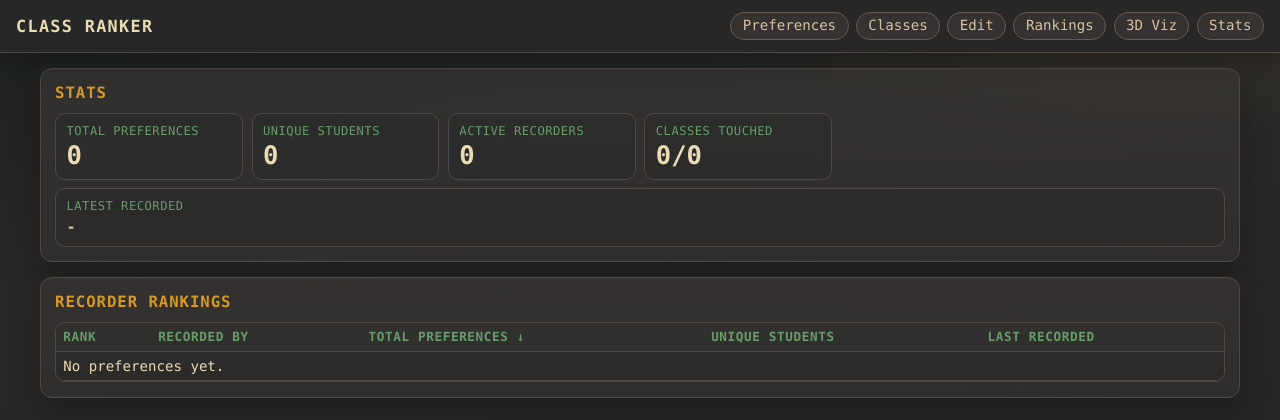
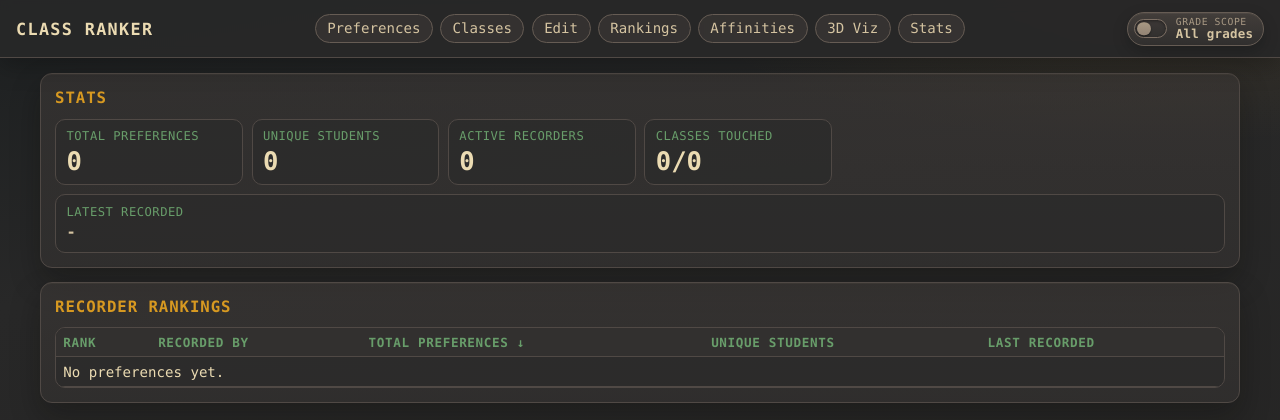
Before and after one commit to octonoodle/purposes-class-ranker, a FastAPI app: page /stats in a window 1280 px wide. Shown: the top 420 px of the page. Run offline with FastAPI, Linux system fonts and the light colour scheme; parts of the project's set-up code (start-up, migrations or seed data) failed here and were passed over.

Commit message:
Add class affinities page and polish grade-filter toggle

```diff
--- a/app/main.py
+++ b/app/main.py
@@ -1,4 +1,5 @@
 import hashlib
+from collections import defaultdict
 from urllib.parse import urlencode
 from typing import Any
 
@@ -16,6 +17,7 @@ from .models import Class, Preference, Student
 app = FastAPI(title="Class Ranker")
 app.mount("/static", StaticFiles(directory="app/static"), name="static")
 templates = Jinja2Templates(directory="app/templates")
+TWELFTH_GRADE_ONLY_COOKIE = "show_twelfth_grade_only"
 
 
 def redirect_with_message(
@@ -42,6 +44,10 @@ def set_recorder_cookie(response: RedirectResponse, recorded_by: str) -> Redirec
             samesite="lax",
         )
     return response
+
+
+def is_twelfth_grade_only_enabled(request: Request) -> bool:
+    return request.cookies.get(TWELFTH_GRADE_ONLY_COOKIE, "0") == "1"
 
 
 def normalize_class_name(class_name: str) -> str:
@@ -129,13 +135,23 @@ def backfill_class_codes_from_names() -> None:
                 class_row.class_code = class_code_from_name(class_row.class_name)
 
 
-def get_student_name_options(db: Session) -> list[str]:
-    student_names = db.execute(select(Student.name).order_by(Student.name.asc())).scalars().all()
-    legacy_names = db.execute(
-        select(Preference.student_name)
-        .distinct()
-        .order_by(Preference.student_name.asc())
-    ).scalars().all()
+def get_student_name_options(db: Session, preference_grade_filter: int | None = None) -> list[str]:
+    if preference_grade_filter is None:
+        student_names = db.execute(select(Student.name).order_by(Student.name.asc())).scalars().all()
+        legacy_stmt = (
+            select(Preference.student_name)
+            .distinct()
+            .order_by(Preference.student_name.asc())
+        )
+    else:
+        student_names = []
+        legacy_stmt = (
+            select(Preference.student_name)
+            .where(Preference.student_grade == preference_grade_filter)
+            .distinct()
+            .order_by(Preference.student_name.asc())
+        )
+    legacy_names = db.execute(legacy_stmt).scalars().all()
 
     names_by_lower: dict[str, str] = {}
     for name in student_names + legacy_names:
@@ -177,6 +193,22 @@ def startup() -> None:
 @app.get("/")
 def home() -> RedirectResponse:
     return RedirectResponse(url="/preferences", status_code=status.HTTP_303_SEE_OTHER)
+
+
+@app.post("/settings/grade-filter")
+def set_global_grade_filter(
+    twelfth_only: str | None = Form(None),
+    return_to: str = Form("/preferences"),
+) -> RedirectResponse:
+    target = return_to if return_to.startswith("/") else "/preferences"
+    response = RedirectResponse(url=target, status_code=status.HTTP_303_SEE_OTHER)
+    response.set_cookie(
+        key=TWELFTH_GRADE_ONLY_COOKIE,
+        value="1" if twelfth_only == "1" else "0",
+        max_age=60 * 60 * 24 * 365,
+        samesite="lax",
+    )
+    return response
 
 
 @app.get("/classes")
@@ -242,15 +274,17 @@ def preferences_page(
     pending_good_class_id: int | None = None,
     pending_bad_class_id: int | None = None,
 ) -> Any:
+    twelfth_only = is_twelfth_grade_only_enabled(request)
+    grade_filter = 12 if twelfth_only else None
     classes = db.execute(select(Class).order_by(Class.class_name.asc())).scalars().all()
     class_by_id = {row.id: row for row in classes}
     cookie_recorded_by = request.cookies.get("recorder_name", "")
     normalized_lookup_student_name = (lookup_student_name or "").strip()
-    student_name_options = get_student_name_options(db)
+    student_name_options = get_student_name_options(db, preference_grade_filter=grade_filter)
 
     good_cls = aliased(Class)
     bad_cls = aliased(Class)
-    recent_preferences = db.execute(
+    recent_preferences_stmt = (
         select(
             Preference,
             good_cls.class_name.label("good_class_name"),
@@ -258,6 +292,11 @@ def preferences_page(
         )
         .join(good_cls, good_cls.id == Preference.good_class_id)
         .join(bad_cls, bad_cls.id == Preference.bad_class_id)
+    )
+    if twelfth_only:
+        recent_preferences_stmt = recent_preferences_stmt.where(Preference.student_grade == 12)
+    recent_preferences = db.execute(
+        recent_preferences_stmt
         .order_by(Preference.created_at.desc())
         .limit(15)
     ).all()
@@ -266,7 +305,7 @@ def preferences_page(
     if normalized_lookup_student_name:
         good_lookup_cls = aliased(Class)
         bad_lookup_cls = aliased(Class)
-        student_preferences = db.execute(
+        student_preferences_stmt = (
             select(
                 Preference,
                 good_lookup_cls.class_name.label("good_class_name"),
@@ -277,6 +316,11 @@ def preferences_page(
             .join(good_lookup_cls, good_lookup_cls.id == Preference.good_class_id)
             .join(bad_lookup_cls, bad_lookup_cls.id == Preference.bad_class_id)
             .where(func.lower(Preference.student_name) == normalized_lookup_student_name.lower())
+        )
+        if twelfth_only:
+            student_preferences_stmt = student_preferences_stmt.where(Preference.student_grade == 12)
+        student_preferences = db.execute(
+            student_preferences_stmt
             .order_by(Preference.created_at.desc(), Preference.id.desc())
         ).all()
 
@@ -312,7 +356,8 @@ def preferences_page(
 
 
 @app.get("/api/students/lookup")
-def lookup_student(name: str, db: Session = Depends(get_db)) -> dict[str, Any]:
+def lookup_student(request: Request, name: str, db: Session = Depends(get_db)) -> dict[str, Any]:
+    twelfth_only = is_twelfth_grade_only_enabled(request)
     normalized_name = name.strip()
     if not normalized_name:
         return {"found": False}
@@ -322,18 +367,28 @@ def lookup_student(name: str, db: Session = Depends(get_db)) -> dict[str, Any]:
     ).scalar_one_or_none()
     canonical_name = student_row.name if student_row is not None else None
     if canonical_name is None:
-        canonical_name = db.execute(
+        canonical_name_stmt = (
             select(Preference.student_name)
             .where(func.lower(Preference.student_name) == normalized_name.lower())
+        )
+        if twelfth_only:
+            canonical_name_stmt = canonical_name_stmt.where(Preference.student_grade == 12)
+        canonical_name = db.execute(
+            canonical_name_stmt
             .order_by(Preference.created_at.desc(), Preference.id.desc())
             .limit(1)
         ).scalar_one_or_none()
     if canonical_name is None:
         return {"found": False}
 
-    latest_preference = db.execute(
+    latest_preference_stmt = (
         select(Preference)
         .where(func.lower(Preference.student_name) == canonical_name.lower())
+    )
+    if twelfth_only:
+        latest_preference_stmt = latest_preference_stmt.where(Preference.student_grade == 12)
+    latest_preference = db.execute(
+        latest_preference_stmt
         .order_by(Preference.created_at.desc(), Preference.id.desc())
         .limit(1)
     ).scalar_one_or_none()
@@ -536,12 +591,17 @@ def edit_preferences_page(
     sort: str = "created_at",
     dir: str = "desc",
 ) -> Any:
+    twelfth_only = is_twelfth_grade_only_enabled(request)
+    grade_filter = 12 if twelfth_only else None
     page_size = 5
     safe_pref_page = pref_page if pref_page > 0 else 1
     sort_dir = "asc" if dir == "asc" else "desc"
     classes = db.execute(select(Class).order_by(Class.class_name.asc(), Class.class_code.asc())).scalars().all()
-    student_name_options = get_student_name_options(db)
-    total_preferences = db.execute(select(func.count(Preference.id))).scalar_one()
+    student_name_options = get_student_name_options(db, preference_grade_filter=grade_filter)
+    total_preferences_stmt = select(func.count(Preference.id))
+    if twelfth_only:
+        total_preferences_stmt = total_preferences_stmt.where(Preference.student_grade == 12)
+    total_preferences = db.execute(total_preferences_stmt).scalar_one()
     total_pref_pages = max(1, (total_preferences + page_size - 1) // page_size)
     if safe_pref_page > total_pref_pages:
         safe_pref_page = total_pref_pages
@@ -557,10 +617,15 @@ def edit_preferences_page(
     sort_key = sort if sort in preference_sort_columns else "created_at"
     sort_expr = preference_sort_columns[sort_key]
     primary_order = sort_expr.asc() if sort_dir == "asc" else sort_expr.desc()
-    preferences = db.execute(
+    preferences_stmt = (
         select(Preference)
         .join(good_sort_cls, good_sort_cls.id == Preference.good_class_id)
         .join(bad_sort_cls, bad_sort_cls.id == Preference.bad_class_id)
+    )
+    if twelfth_only:
+        preferences_stmt = preferences_stmt.where(Preference.student_grade == 12)
+    preferences = db.execute(
+        preferences_stmt
         .order_by(primary_order, Preference.created_at.desc(), Preference.id.desc())
         .limit(page_size)
         .offset(offset)
@@ -596,8 +661,10 @@ def edit_preferences_by_student_page(
     sort: str = "created_at",
     dir: str = "desc",
 ) -> Any:
+    twelfth_only = is_twelfth_grade_only_enabled(request)
+    grade_filter = 12 if twelfth_only else None
     classes = db.execute(select(Class).order_by(Class.class_name.asc(), Class.class_code.asc())).scalars().all()
-    student_name_options = get_student_name_options(db)
+    student_name_options = get_student_name_options(db, preference_grade_filter=grade_filter)
     normalized_lookup_student_name = (lookup_student_name or "").strip()
     sort_dir = "asc" if dir == "asc" else "desc"
     good_sort_cls = aliased(Class)
@@ -612,11 +679,16 @@ def edit_preferences_by_student_page(
     primary_order = sort_expr.asc() if sort_dir == "asc" else sort_expr.desc()
     preferences = []
     if normalized_lookup_student_name:
-        preferences = db.execute(
+        preferences_stmt = (
             select(Preference)
             .join(good_sort_cls, good_sort_cls.id == Preference.good_class_id)
             .join(bad_sort_cls, bad_sort_cls.id == Preference.bad_class_id)
             .where(func.lower(Preference.student_name) == normalized_lookup_student_name.lower())
+        )
+        if twelfth_only:
+            preferences_stmt = preferences_stmt.where(Preference.student_grade == 12)
+        preferences = db.execute(
+            preferences_stmt
             .order_by(primary_order, Preference.created_at.desc(), Preference.id.desc())
         ).scalars().all()
 
@@ -791,6 +863,7 @@ def recorder_rankings_page(
     dir: str = "desc",
     db: Session = Depends(get_db),
 ) -> Any:
+    twelfth_only = is_twelfth_grade_only_enabled(request)
     sort_dir = "asc" if dir == "asc" else "desc"
     total_preferences_expr = func.count(Preference.id)
     unique_students_expr = func.count(func.distinct(Preference.student_name))
@@ -806,31 +879,36 @@ def recorder_rankings_page(
     sort_expr = recorder_sort_columns[sort_key]
     primary_order = sort_expr.asc() if sort_dir == "asc" else sort_expr.desc()
 
+    recorder_rankings_stmt = select(
+        Preference.recorded_by.label("recorded_by"),
+        total_preferences_expr.label("total_preferences"),
+        unique_students_expr.label("unique_students"),
+        last_recorded_expr.label("last_recorded_at"),
+    )
+    if twelfth_only:
+        recorder_rankings_stmt = recorder_rankings_stmt.where(Preference.student_grade == 12)
     recorder_rankings = db.execute(
-        select(
-            Preference.recorded_by.label("recorded_by"),
-            total_preferences_expr.label("total_preferences"),
-            unique_students_expr.label("unique_students"),
-            last_recorded_expr.label("last_recorded_at"),
-        )
+        recorder_rankings_stmt
         .group_by(Preference.recorded_by)
         .order_by(primary_order, Preference.recorded_by.asc())
     ).all()
 
-    summary_row = db.execute(
-        select(
-            func.count(Preference.id).label("total_preferences"),
-            func.count(func.distinct(Preference.student_name)).label("total_unique_students"),
-            func.count(func.distinct(Preference.recorded_by)).label("total_recorders"),
-            func.max(Preference.created_at).label("latest_recorded_at"),
-        )
-    ).one()
+    summary_stmt = select(
+        func.count(Preference.id).label("total_preferences"),
+        func.count(func.distinct(Preference.student_name)).label("total_unique_students"),
+        func.count(func.distinct(Preference.recorded_by)).label("total_recorders"),
+        func.max(Preference.created_at).label("latest_recorded_at"),
+    )
+    if twelfth_only:
+        summary_stmt = summary_stmt.where(Preference.student_grade == 12)
+    summary_row = db.execute(summary_stmt).one()
     total_classes = db.execute(select(func.count(Class.id))).scalar_one()
-    touched_class_ids = (
-        select(Preference.good_class_id.label("class_id"))
-        .union_all(select(Preference.bad_class_id.label("class_id")))
-        .subquery()
-    )
+    touched_good_classes_stmt = select(Preference.good_class_id.label("class_id"))
+    touched_bad_classes_stmt = select(Preference.bad_class_id.label("class_id"))
+    if twelfth_only:
+        touched_good_classes_stmt = touched_good_classes_stmt.where(Preference.student_grade == 12)
+        touched_bad_classes_stmt = touched_bad_classes_stmt.where(Preference.student_grade == 12)
+    touched_class_ids = touched_good_classes_stmt.union_all(touched_bad_classes_stmt).subquery()
     touched_classes = db.execute(
         select(func.count(func.distinct(touched_class_ids.c.class_id)))
     ).scalar_one()
@@ -861,17 +939,15 @@ def rankings_page(
     dir: str = "desc",
     db: Session = Depends(get_db),
 ) -> Any:
+    twelfth_only = is_twelfth_grade_only_enabled(request)
     sort_dir = "asc" if dir == "asc" else "desc"
-    wins_subq = (
-        select(Preference.good_class_id.label("class_id"), func.count(Preference.id).label("wins"))
-        .group_by(Preference.good_class_id)
-        .subquery()
-    )
-    losses_subq = (
-        select(Preference.bad_class_id.label("class_id"), func.count(Preference.id).label("losses"))
-        .group_by(Preference.bad_class_id)
-        .subquery()
-    )
+    wins_stmt = select(Preference.good_class_id.label("class_id"), func.count(Preference.id).label("wins"))
+    losses_stmt = select(Preference.bad_class_id.label("class_id"), func.count(Preference.id).label("losses"))
+    if twelfth_only:
+        wins_stmt = wins_stmt.where(Preference.student_grade == 12)
+        losses_stmt = losses_stmt.where(Preference.student_grade == 12)
+    wins_subq = wins_stmt.group_by(Preference.good_class_id).subquery()
+    losses_subq = losses_stmt.group_by(Preference.bad_class_id).subquery()
     wins_expr = func.coalesce(wins_subq.c.wins, 0)
     losses_expr = func.coalesce(losses_subq.c.losses, 0)
     total_ratings_expr = wins_expr + losses_expr
@@ -932,10 +1008,12 @@ def comparisons_visualization_page(
     request: Request,
     db: Session = Depends(get_db),
 ) -> Any:
+    twelfth_only = is_twelfth_grade_only_enabled(request)
     classes = db.execute(select(Class).order_by(Class.class_name.asc(), Class.class_code.asc())).scalars().all()
-    preferences = db.execute(
-        select(Preference.good_class_id, Preference.bad_class_id)
-    ).all()
+    preferences_stmt = select(Preference.good_class_id, Preference.bad_class_id)
+    if twelfth_only:
+        preferences_stmt = preferences_stmt.where(Preference.student_grade == 12)
+    preferences = db.execute(preferences_stmt).all()
 
     class_by_id = {class_row.id: class_row for class_row in classes}
     wins_by_class: dict[int, int] = {class_row.id: 0 for class_row in classes}
@@ -1028,3 +1106,121 @@ def comparisons_visualization_page(
         name="visualization.html",
         context={"viz_payload": viz_payload},
     )
+
+
+@app.get("/affinities")
+def class_affinities_page(
+    request: Request,
+    selected_class_id: int | None = None,
+    db: Session = Depends(get_db),
+) -> Any:
+    twelfth_only = is_twelfth_grade_only_enabled(request)
+    classes = db.execute(select(Class).order_by(Class.class_name.asc(), Class.class_code.asc())).scalars().all()
+    class_by_id = {class_row.id: class_row for class_row in classes}
+
+    if not classes:
+        return templates.TemplateResponse(
+            request=request,
+            name="affinities.html",
+            context={
+                "classes": [],
+                "selected_class_id": None,
+                "selected_class": None,
+                "insight_data": None,
+                "message": "Add classes and preferences to generate affinity insights.",
+            },
+        )
+
+    if selected_class_id is None:
+        selected_class_id = classes[0].id
+    if selected_class_id not in class_by_id:
+        selected_class_id = classes[0].id
+    selected_class = class_by_id[selected_class_id]
+
+    preference_stmt = select(
+        Preference.student_name,
+        Preference.good_class_id,
+        Preference.bad_class_id,
+    )
+    if twelfth_only:
+        preference_stmt = preference_stmt.where(Preference.student_grade == 12)
+    preferences = db.execute(preference_stmt).all()
+
+    liked_selected_by_students: set[str] = set()
+    disliked_selected_by_students: set[str] = set()
+    for student_name, good_class_id, bad_class_id in preferences:
+        normalized_student = student_name.strip().lower()
+        if not normalized_student:
+            continue
+        if good_class_id == selected_class_id:
+            liked_selected_by_students.add(normalized_student)
+        if bad_class_id == selected_class_id:
+            disliked_selected_by_students.add(normalized_student)
+
+    liked_cohort_like_classes: dict[int, set[str]] = defaultdict(set)
+    liked_cohort_dislike_classes: dict[int, set[str]] = defaultdict(set)
+    disliked_cohort_dislike_classes: dict[int, set[str]] = defaultdict(set)
+    disliked_cohort_like_classes: dict[int, set[str]] = defaultdict(set)
+
+    for student_name, good_class_id, bad_class_id in preferences:
+        normalized_student = student_name.strip().lower()
+        if not normalized_student:
+            continue
+
+        if normalized_student in liked_selected_by_students:
+            if good_class_id != selected_class_id and good_class_id in class_by_id:
+                liked_cohort_like_classes[good_class_id].add(normalized_student)
+            if bad_class_id != selected_class_id and bad_class_id in class_by_id:
+                liked_cohort_dislike_classes[bad_class_id].add(normalized_student)
+
+        if normalized_student in disliked_selected_by_students:
+            if bad_class_id != selected_class_id and bad_class_id in class_by_id:
+                disliked_cohort_dislike_classes[bad_class_id].add(normalized_student)
+            if good_class_id != selected_class_id and good_class_id in class_by_id:
+                disliked_cohort_like_classes[good_class_id].add(normalized_student)
+
+    def summarize_class_set_counts(
+        class_to_students: dict[int, set[str]],
+        cohort_size: int,
+        limit: int = 8,
+    ) -> list[dict[str, Any]]:
+        rows: list[dict[str, Any]] = []
+        for class_id, student_set in class_to_students.items():
+            class_row = class_by_id.get(class_id)
+            if class_row is None:
+                continue
+            support = len(student_set)
+            confidence = (support / cohort_size) if cohort_size else 0.0
+            rows.append(
+                {
+                    "class_id": class_id,
+                    "class_name": class_row.class_name,
+                    "teacher_name": class_row.teacher_name,
+                    "support": support,
+                    "confidence": confidence,
+                }
+            )
+        rows.sort(key=lambda row: (-row["support"], row["class_name"].lower(), row["teacher_name"].lower()))
+        return rows[:limit]
+
+    liked_cohort_size = len(liked_selected_by_students)
+    disliked_cohort_size = len(disliked_selected_by_students)
+    insight_data = {
+        "liked_cohort_size": liked_cohort_size,
+        "disliked_cohort_size": disliked_cohort_size,
+        "liked_also_enjoy": summarize_class_set_counts(liked_cohort_like_classes, liked_cohort_size),
+        "liked_but_not_enjoy": summarize_class_set_counts(liked_cohort_dislike_classes, liked_cohort_size),
+        "disliked_also_dislike": summarize_class_set_counts(disliked_cohort_dislike_classes, disliked_cohort_size),
+        "disliked_but_enjoy": summarize_class_set_counts(disliked_cohort_like_classes, disliked_cohort_size),
+    }
+
+    return templates.TemplateResponse(
+        request=request,
+        name="affinities.html",
+        context={
+            "classes": classes,
+            "selected_class_id": selected_class_id,
+            "selected_class": selected_class,
+            "insight_data": insight_data,
+        },
+    )
--- a/app/static/styles.css
+++ b/app/static/styles.css
@@ -82,6 +82,112 @@ a {
   border-color: var(--yellow);
   color: var(--yellow);
   box-shadow: 0 0 0 2px rgba(215, 153, 33, 0.2);
+}
+
+.topbar-filter-form {
+  margin: 0;
+  display: flex;
+  align-items: center;
+}
+
+.topbar-filter-toggle {
+  position: relative;
+  display: inline-flex;
+  align-items: center;
+  gap: 0.55rem;
+  border: 1px solid var(--bg3);
+  border-radius: 999px;
+  padding: 0.27rem 0.6rem 0.27rem 0.42rem;
+  background: linear-gradient(180deg, rgba(73, 67, 63, 0.82), rgba(50, 48, 47, 0.88));
+  color: var(--fg-soft);
+  user-select: none;
+  box-shadow: inset 0 1px 0 rgba(235, 219, 178, 0.06), 0 6px 16px rgba(0, 0, 0, 0.2);
+}
+
+.topbar-filter-input {
+  position: absolute;
+  inset: 0;
+  width: 100%;
+  height: 100%;
+  opacity: 0;
+  cursor: pointer;
+  margin: 0;
+}
+
+.topbar-filter-track {
+  position: relative;
+  width: 2.05rem;
+  height: 1.2rem;
+  flex: 0 0 auto;
+  border-radius: 999px;
+  border: 1px solid #7c6f64;
+  background: linear-gradient(180deg, #3c3836, #32302f);
+  box-shadow: inset 0 1px 3px rgba(0, 0, 0, 0.4);
+}
+
+.topbar-filter-thumb {
+  position: absolute;
+  top: 50%;
+  left: 2px;
+  width: 0.86rem;
+  height: 0.86rem;
+  border-radius: 999px;
+  transform: translateY(-50%);
+  background: linear-gradient(180deg, #a89984, #928374);
+  transition: left 0.18s ease, background 0.18s ease, box-shadow 0.18s ease;
+  box-shadow: 0 1px 2px rgba(0, 0, 0, 0.45);
+}
+
+.topbar-filter-text {
+  display: grid;
+  gap: 0.08rem;
+  line-height: 1;
+}
+
+.topbar-filter-label {
+  font-size: 0.61rem;
+  letter-spacing: 0.06em;
+  text-transform: uppercase;
+  color: #a89984;
+}
+
+.topbar-filter-value {
+  font-size: 0.78rem;
+  font-weight: 700;
+  color: var(--fg-soft);
+  letter-spacing: 0.02em;
+}
+
+.topbar-filter-toggle:hover {
+  border-color: var(--yellow);
+}
+
+.topbar-filter-toggle:hover .topbar-filter-value {
+  color: var(--yellow);
+}
+
+.topbar-filter-toggle:focus-within {
+  border-color: var(--yellow);
+  box-shadow: inset 0 1px 0 rgba(235, 219, 178, 0.09), 0 0 0 2px rgba(215, 153, 33, 0.22);
+}
+
+.topbar-filter-input:checked + .topbar-filter-track {
+  border-color: #d79921;
+  background: linear-gradient(180deg, #b57614, #9d5f0f);
+}
+
+.topbar-filter-input:checked + .topbar-filter-track .topbar-filter-thumb {
+  left: calc(100% - 0.86rem - 2px);
+  background: linear-gradient(180deg, #fbf1c7, #ebdbb2);
+  box-shadow: 0 0 0 1px rgba(215, 153, 33, 0.3), 0 1px 3px rgba(0, 0, 0, 0.45);
+}
+
+.topbar-filter-input:checked ~ .topbar-filter-text .topbar-filter-label {
+  color: #d5c4a1;
+}
+
+.topbar-filter-input:checked ~ .topbar-filter-text .topbar-filter-value {
+  color: #fbf1c7;
 }
 
 main {
--- a/app/templates/base.html
+++ b/app/templates/base.html
@@ -15,9 +15,36 @@
         <a href="/classes">Classes</a>
         <a href="/edit/classes">Edit</a>
         <a href="/rankings">Rankings</a>
+        <a href="/affinities">Affinities</a>
         <a href="/visualization">3D Viz</a>
         <a href="/stats">Stats</a>
       </nav>
+      <form method="post" action="/settings/grade-filter" class="topbar-filter-form">
+        <input
+          type="hidden"
+          name="return_to"
+          value="{{ request.url.path }}{% if request.url.query %}?{{ request.url.query }}{% endif %}"
+        />
+        <label class="topbar-filter-toggle">
+          <input
+            class="topbar-filter-input"
+            type="checkbox"
+            name="twelfth_only"
+            value="1"
+            onchange="this.form.submit()"
+            {% if request.cookies.get('show_twelfth_grade_only') == '1' %}checked{% endif %}
+          />
+          <span class="topbar-filter-track" aria-hidden="true">
+            <span class="topbar-filter-thumb"></span>
+          </span>
+          <span class="topbar-filter-text">
+            <span class="topbar-filter-label">Grade Scope</span>
+            <span class="topbar-filter-value">
+              {% if request.cookies.get('show_twelfth_grade_only') == '1' %}12th only{% else %}All grades{% endif %}
+            </span>
+          </span>
+        </label>
+      </form>
     </header>
 
     <main>
```
Also changed, not shown: other parts of app/static/styles.css (+94 -0 lines), app/templates/affinities.html (added, +74 -0 lines).
